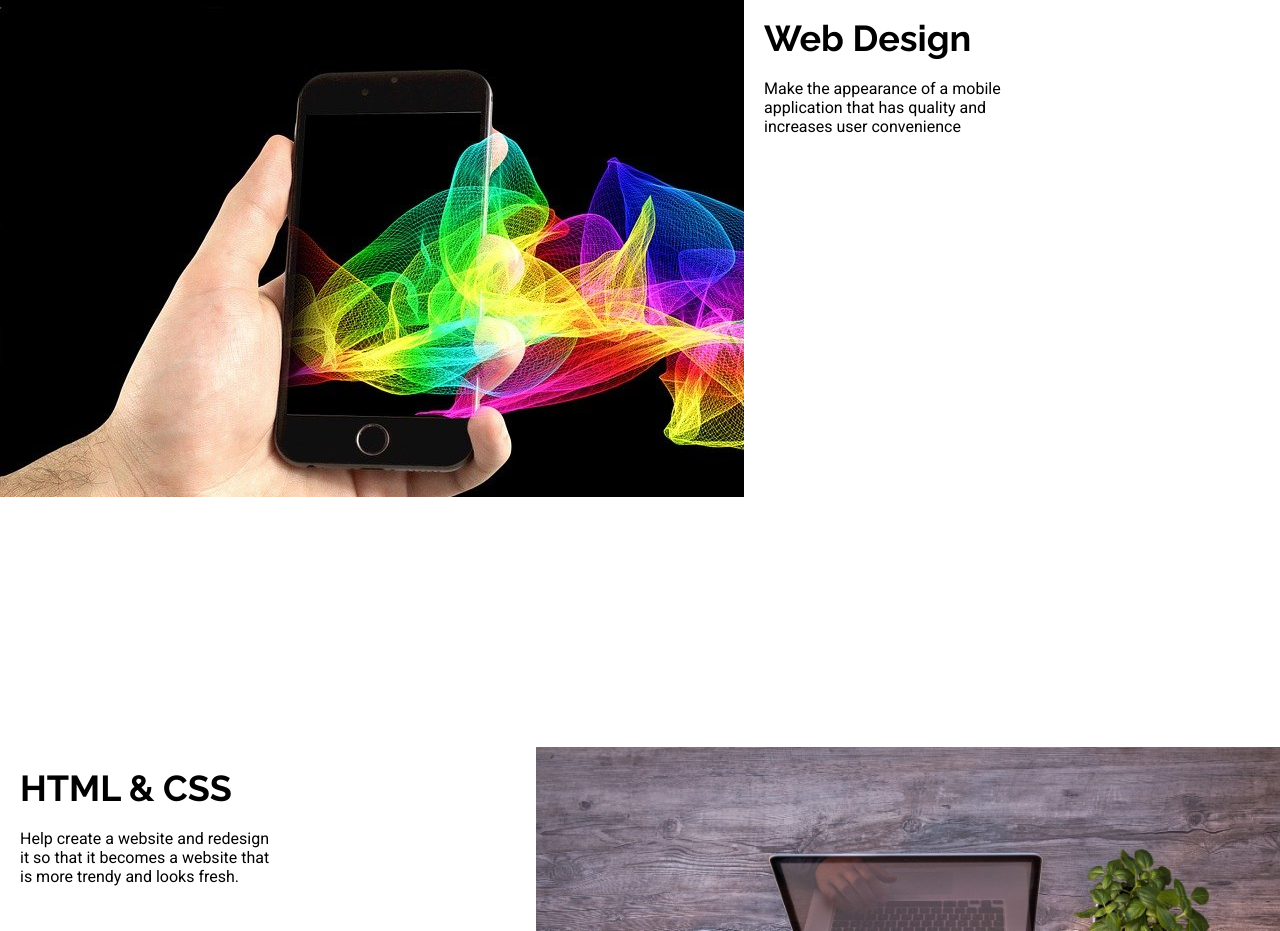
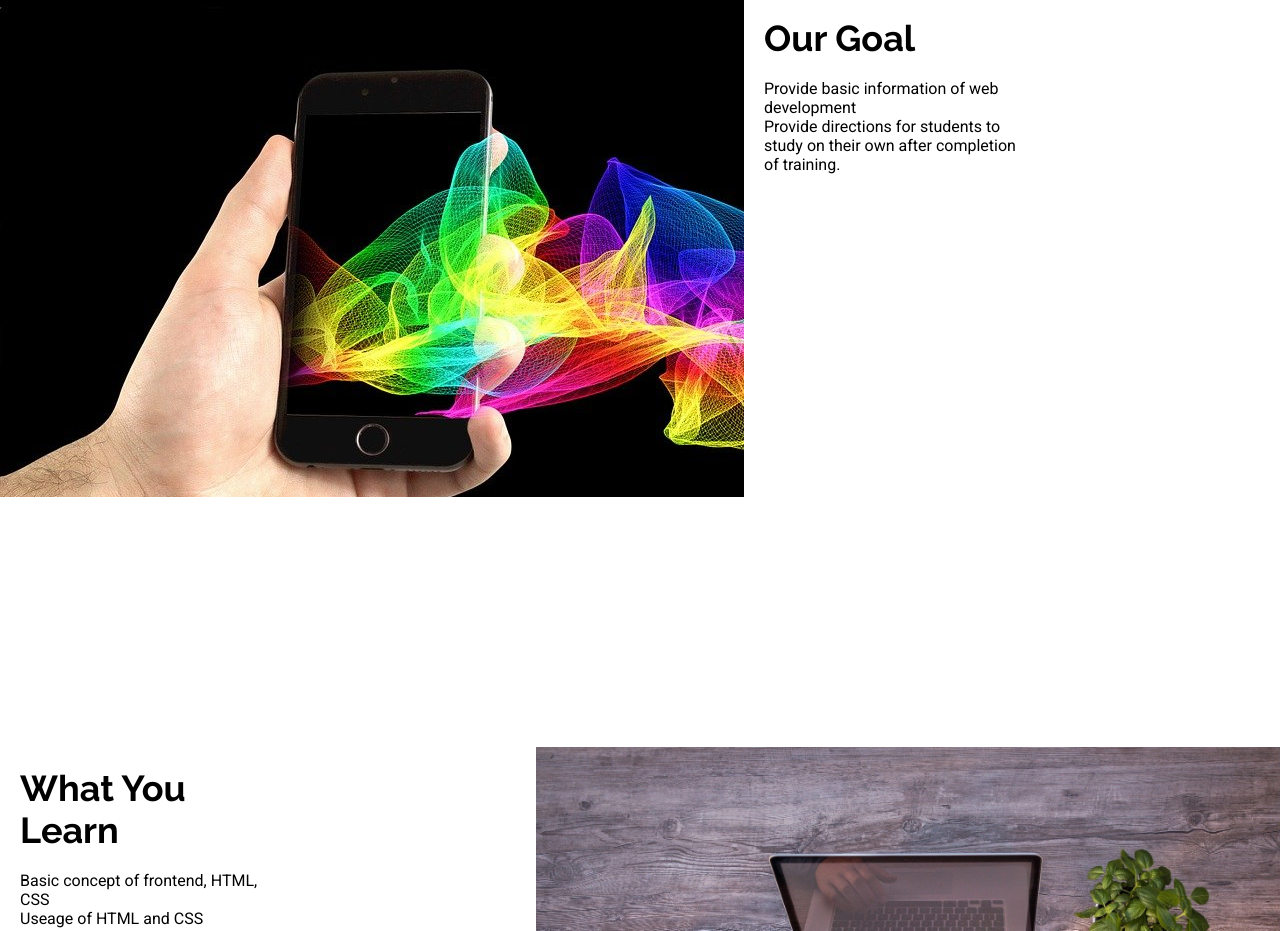
Before and after one commit to 2021-KIV-GrIT/mywebsite, a plain HTML site: page mywebsite/pages/Home.html in a window 1280 px wide. Shown: the part 1103-2034 px from the top of the page. Drawn offline with Linux system fonts and the light colour scheme.

Commit message:
Update Home.html

```diff
--- a/mywebsite/pages/Home.html
+++ b/mywebsite/pages/Home.html
@@ -26,24 +26,26 @@
 
         <section id="intro">
             <h1>We are GrIT</h1>
-            <p style="margin-top: 10px;">for webdesign</p>
+            <p style="margin-top: 10px;">for web design</p>
         </section>
         <section>
             <h1 id="title">Lecture</h1>
             <div id="study" style="margin-top: 0; background-image: url(../assets/design.jpg);">
                 <div class="photo"></div>
                 <div class="text">
-                    <h1>Web Design</h1>
-                    <p class="fn-font">Make the appearance of a mobile application that
-                        has quality and increases user convenience
+                    <h1>Our Goal</h1>
+                    <p class="fn-font">
+                        Provide basic information of web development <br />
+                        Provide directions for students to study on their own after completion of training.
                     </p>
                 </div>
             </div>
             <div id="study">
                 <div class="text">
-                    <h1>HTML & CSS</h1>
-                    <p class="fn-font">Help create a website and redesign it so that it
-                        becomes a website that is more trendy and looks fresh.
+                    <h1>What You Learn</h1>
+                    <p class="fn-font">
+                        Basic concept of frontend, HTML, CSS <br />
+                        Useage of HTML and CSS
                     </p>
                 </div>
                 <div class="photo" style="background-image: url(../assets/apple.jpg);"></div>
@@ -51,9 +53,9 @@
             <div id="study">
                 <div class="photo" style="background-image: url(../assets/work.jpg);"style="background-image: url(../assets/apple.jpg);"></div>
                 <div class="text">
-                    <h1>Own WebSite</h1>
-                    <p class="fn-font">Create customizable website with attractive
-                        designs that are made visually through high creativity
+                    <h1>After This Class</h1>
+                    <p class="fn-font">
+                        You can make your own website
                     </p>
                 </div>
             </div>
```
